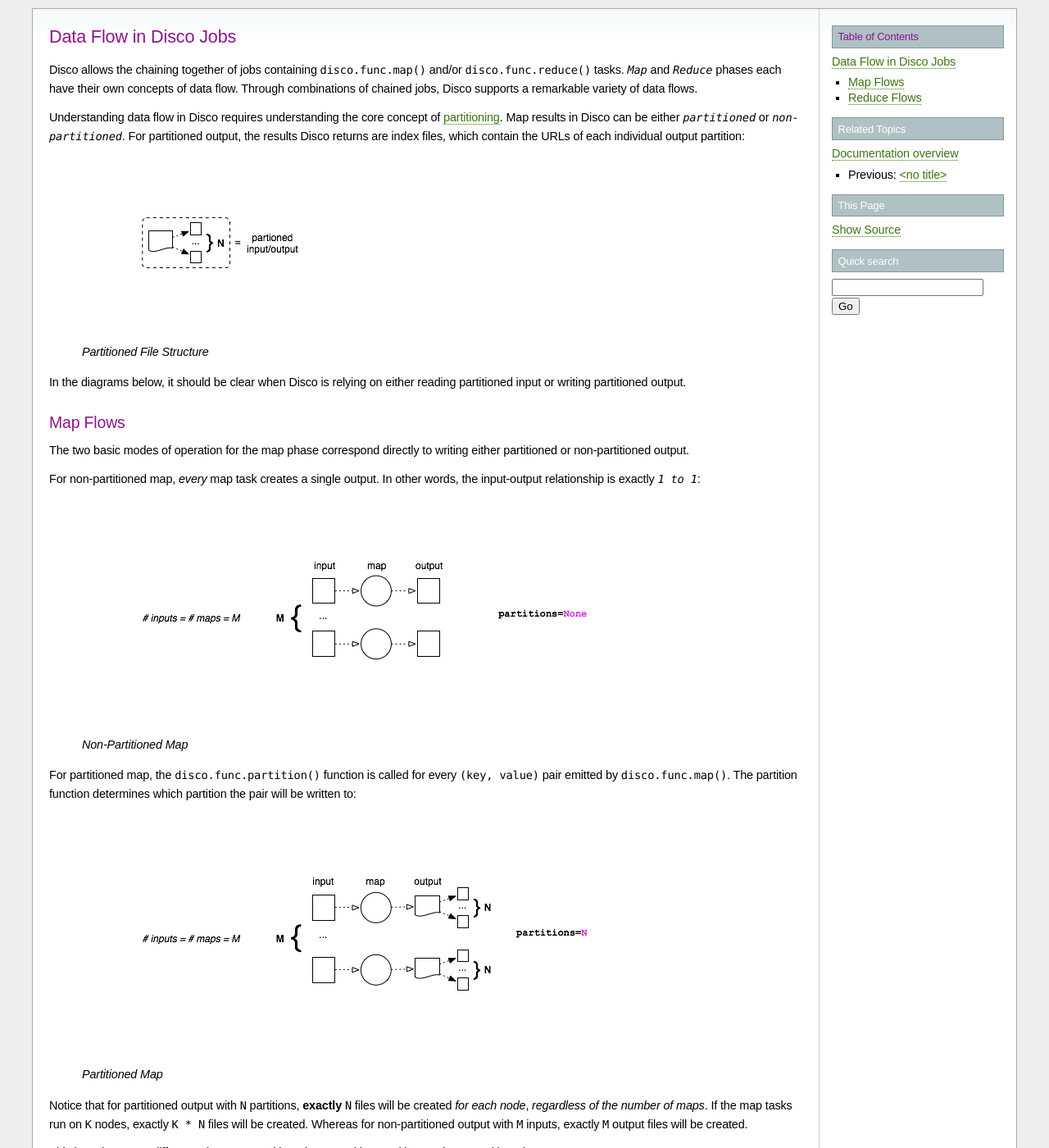
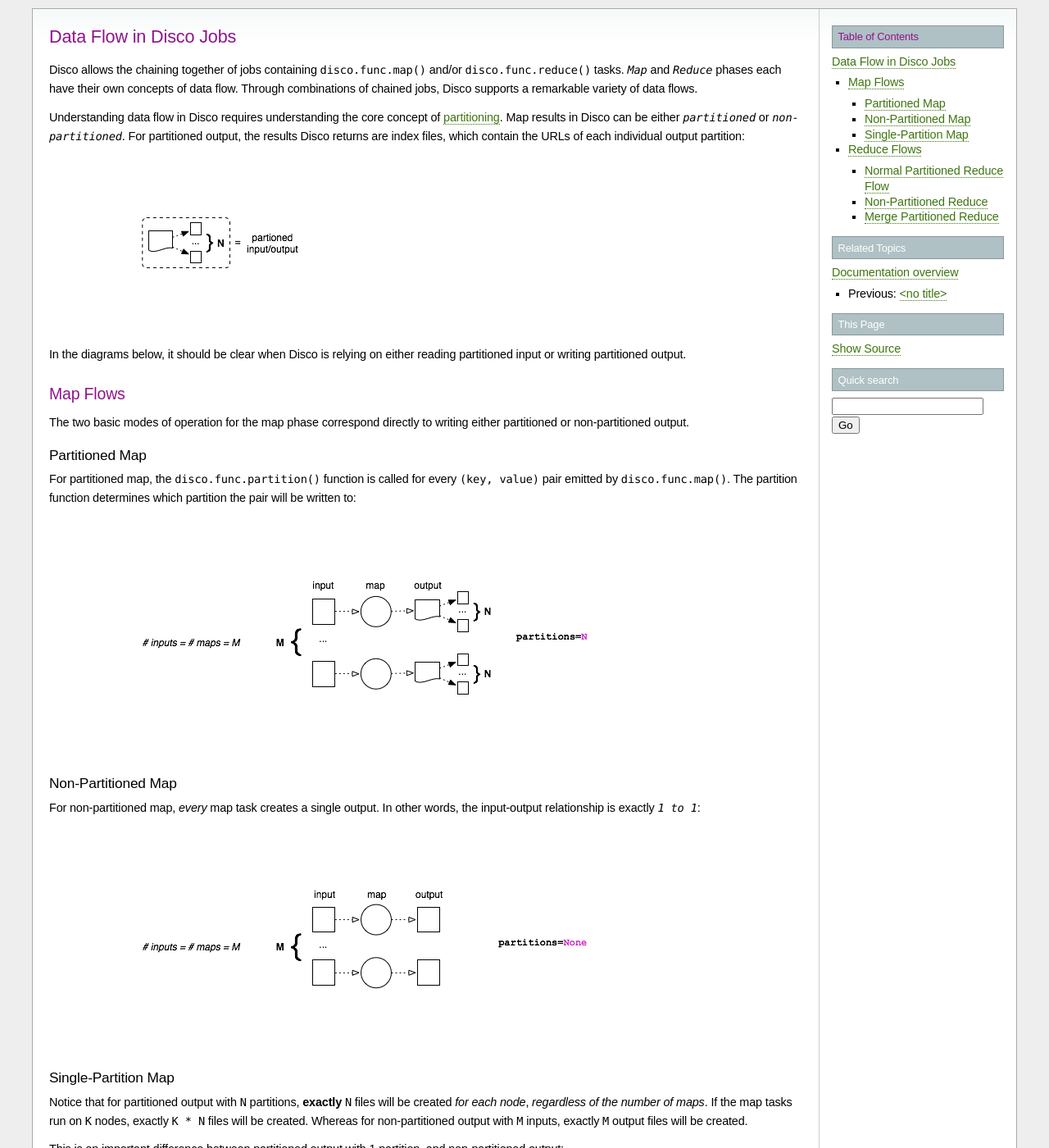
Before and after one commit to discoproject/disco, a Sphinx documentation site: the page built from doc/howto/dataflow.rst, in a window 1280 px wide and 1400 px high. Shown: the whole window at 82% size. Built offline with Sphinx 7.4.7, drawn with Linux system fonts in a browser that asks for light colours; some of the changed text lies outside the part shown.

Commit message:
added subsections to dataflow.rst

```diff
--- a/doc/howto/dataflow.rst
+++ b/doc/howto/dataflow.rst
@@ -16,8 +16,6 @@ which contain the URLs of each individual output partition:
 
 .. figure:: ../images/dataflow/partitioned_file.png
 
-   *Partitioned File Structure*
-
 In the diagrams below, it should be clear when Disco is relying on
 either reading partitioned input or writing partitioned output.
 
@@ -27,26 +25,31 @@ Map Flows
 The two basic modes of operation for the map phase correspond directly
 to writing either partitioned or non-partitioned output.
 
-For non-partitioned map, *every* map task creates a single output.
-In other words, the input-output relationship is exactly `1 to 1`:
+.. _partitioned_map_flow:
 
-.. _non-partitioned_map_flow:
-
-.. figure:: ../images/dataflow/non-partitioned_map_flow.png
-
-   *Non-Partitioned Map*
-
+Partitioned Map
+'''''''''''''''
 
 For partitioned map, the :func:`disco.func.partition` function is called
 for every ``(key, value)`` pair emitted by :func:`disco.func.map`.
 The partition function determines which partition the pair will be written to:
 
-.. _partitioned_map_flow:
-
 .. figure:: ../images/dataflow/partitioned_map_flow.png
 
-   *Partitioned Map*
+.. _non-partitioned_map_flow:
 
+Non-Partitioned Map
+'''''''''''''''''''
+
+For non-partitioned map, *every* map task creates a single output.
+In other words, the input-output relationship is exactly `1 to 1`:
+
+.. figure:: ../images/dataflow/non-partitioned_map_flow.png
+
+.. _one_partition_map_flow:
+
+Single-Partition Map
+''''''''''''''''''''
 
 Notice that for partitioned output with ``N`` partitions, **exactly** ``N``
 files will be created *for each node*, *regardless of the number of maps*.
@@ -78,13 +76,23 @@ Reduce Flows
 The basic modes of operation for the reduce phase correspond to
 partitioned/non-partitioned input (instead of output as in the map phase).
 
-For non-partitioned input, there can only ever be 1 reduce task:
+.. _normal_partitioned_reduce_flow:
+
+Normal Partitioned Reduce Flow
+''''''''''''''''''''''''''''''
+
+.. figure:: ../images/dataflow/normal_partitioned_reduce_flow.png
+
+As you might expect, the default is to distribute the reduce phase.
 
 .. _non-partitioned_reduce_flow:
 
+Non-Partitioned Reduce
+'''''''''''''''''''''''
+
+For non-partitioned input, there can only ever be 1 reduce task:
+
 .. figure:: ../images/dataflow/non-partitioned_reduce_flow.png
-
-   *Non-Partitioned Reduce Flow*
 
 
 The situation is slightly more complicated for partitioned input,
```
Also changed, not shown: other parts of doc/howto/dataflow.rst (+3 -17 lines).
